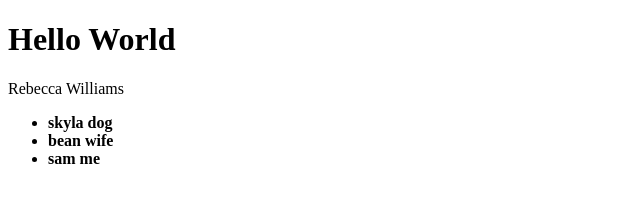
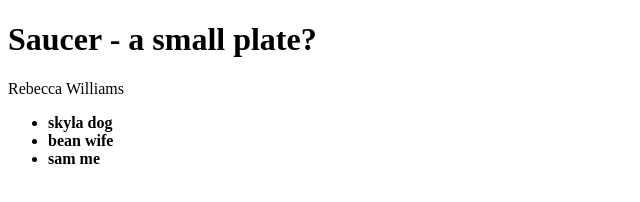
Before and after one commit to sammyt/saucer, a website: page www/index.html in a window 1280 px wide. Shown: the whole page, without its empty margins (0-640 px from the left). Drawn offline with Linux system fonts and the light colour scheme.

Commit message:
add another cup to the scope

```diff
--- a/www/index.html
+++ b/www/index.html
@@ -11,6 +11,11 @@
                       {name : "skyla", type : "dog"}
                     , {name : "bean", type : "wife"}
                 ];
+
+                saucer.cup("body")
+                    .data({"title" : "Saucer - a small plate?"})
+                    .where("h1").use("title")
+                    .touch()
 
                 var cup = saucer.cup(".person")
 
```
